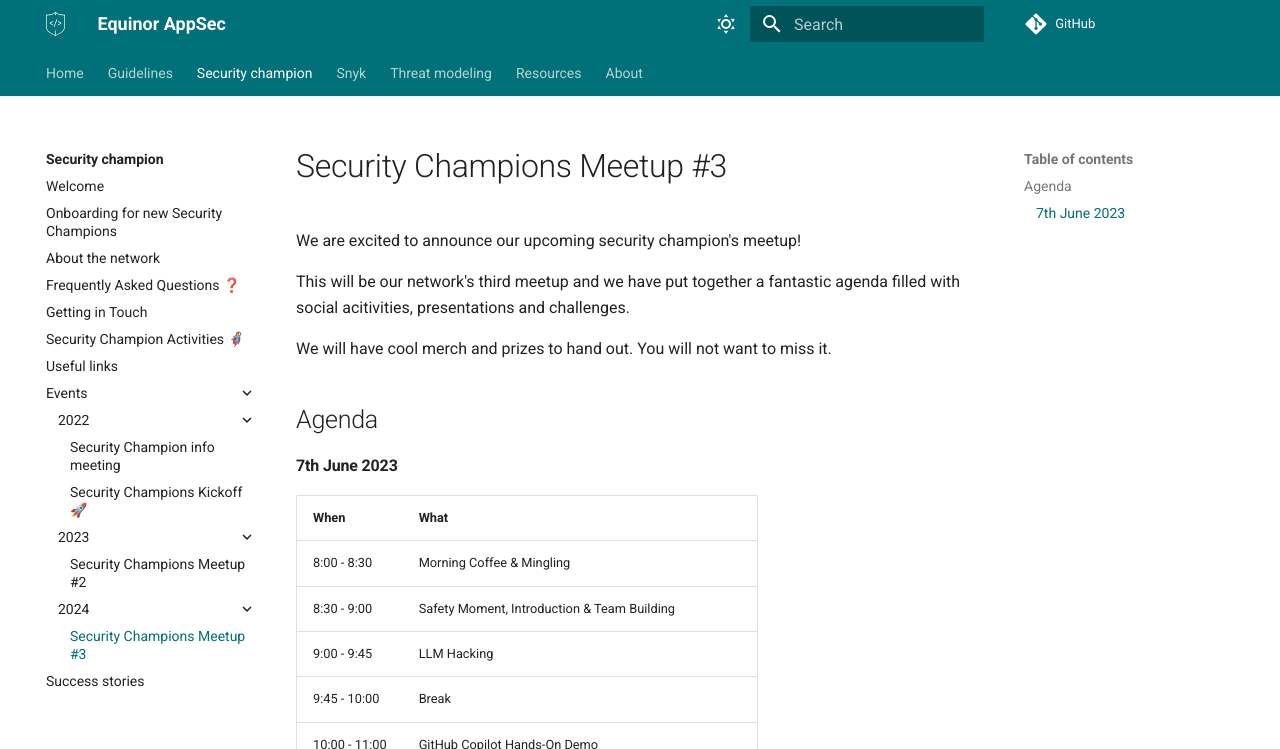
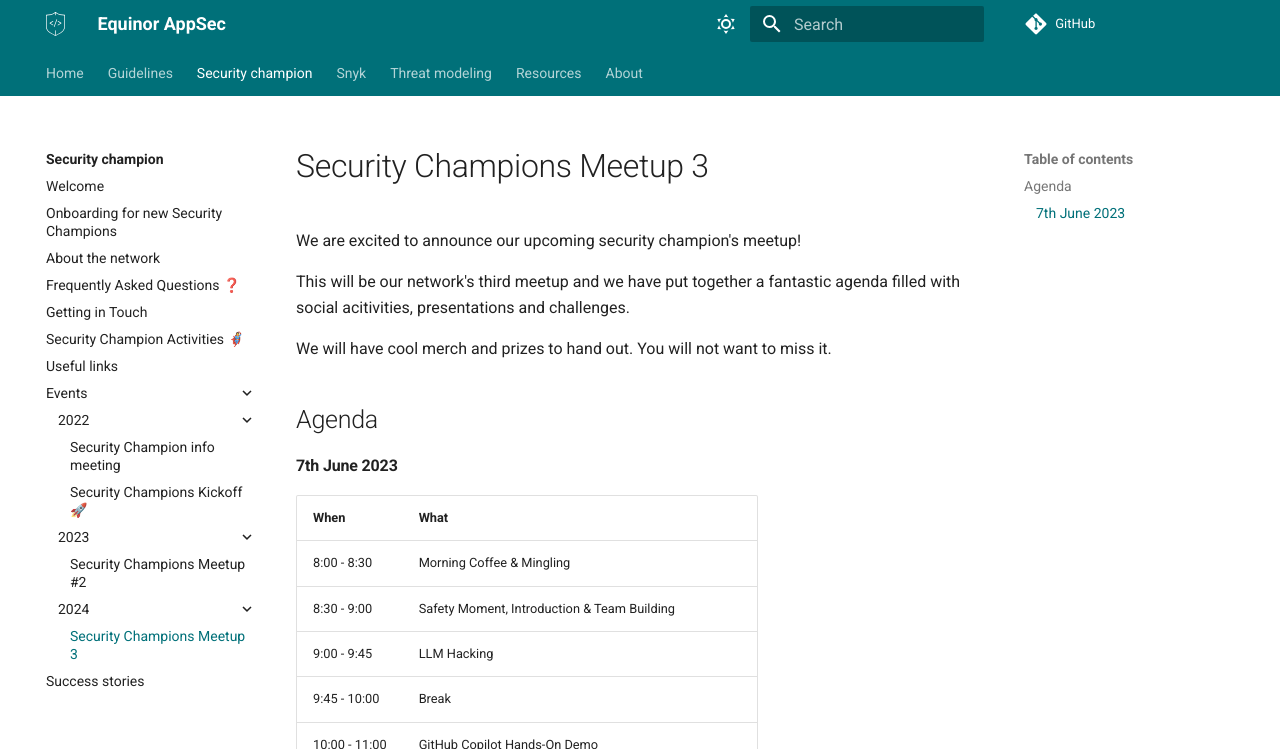
Before and after one commit to equinor/appsec, an MkDocs documentation site: the page built from docs/security-champion/events/2024/1-sc-meetup-3.md, in a window 1280 px wide and 1373 px high. Shown: the top 749 px of the window. Built offline with MkDocs 1.6.1 and Material for MkDocs 9.7.7, drawn with Linux system fonts in a browser that asks for light colours; some web fonts are replaced; comment, search, counter and statistics services are not loaded.

Commit message:
correct 3

```diff
--- a/docs/security-champion/events/2024/1-sc-meetup-3.md
+++ b/docs/security-champion/events/2024/1-sc-meetup-3.md
@@ -1,4 +1,4 @@
-# Security Champions Meetup #3
+# Security Champions Meetup 3
 
 We are excited to announce our upcoming security champion's meetup!
 
```
